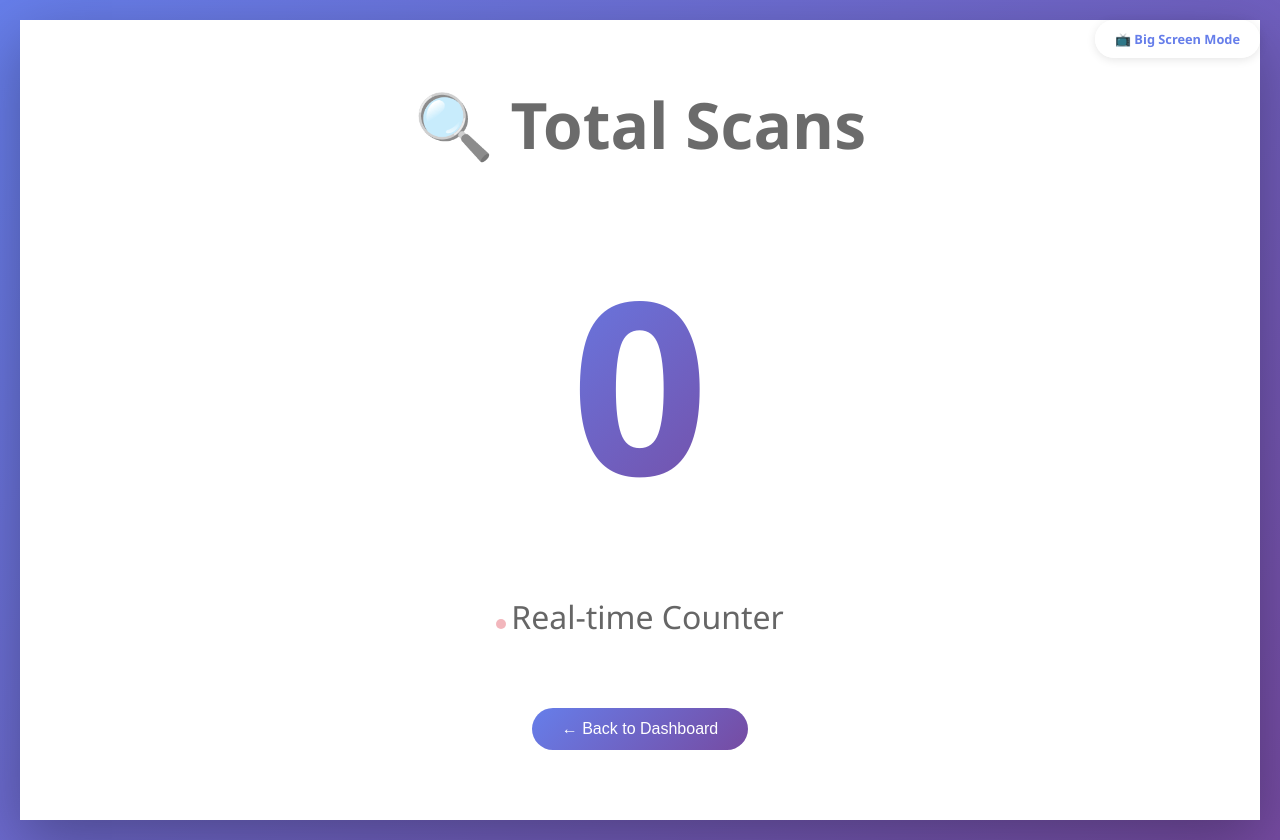
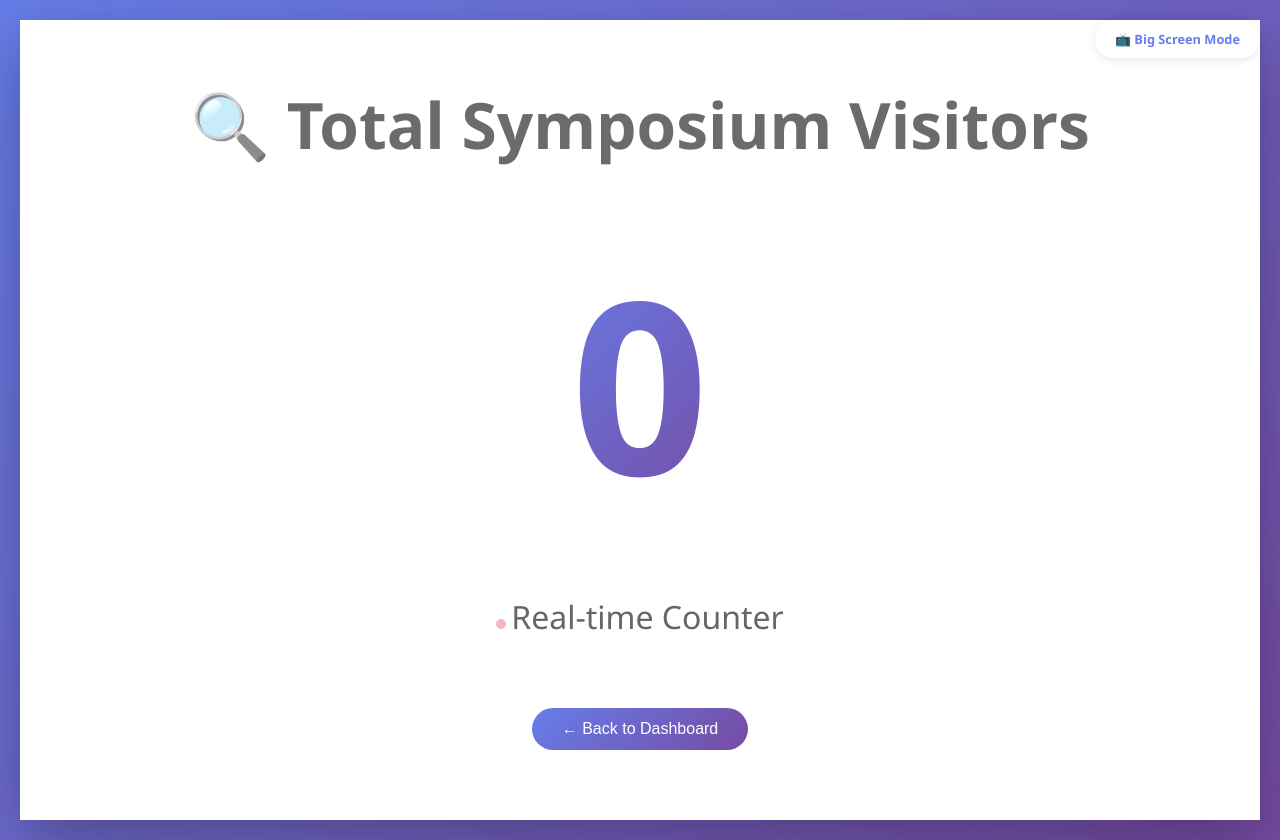
Before and after one commit to Boogiee07/Counter, a plain HTML site: page index.html in a window 1280 px wide. Both pictures are taken after a click on the button "📺 Big Screen Mode". Drawn offline with Linux system fonts and the light colour scheme; no server answers.

Commit message:
Update index.html

```diff
--- a/index.html
+++ b/index.html
@@ -652,7 +652,7 @@
             const container = document.getElementById('mainContainer');
             container.className = 'container big-screen';
             container.innerHTML = `
-                <h1>🔍 Total Scans</h1>
+                <h1>🔍 Total Symposium Visitors</h1>
                 <div class="count" id="scanCount">${scanCount}</div>
                 <p class="subtitle"><span class="status"></span>Real-time Counter</p>
                 <button class="button" onclick="showDashboard()" style="margin-top: 40px;">← Back to Dashboard</button>
```
